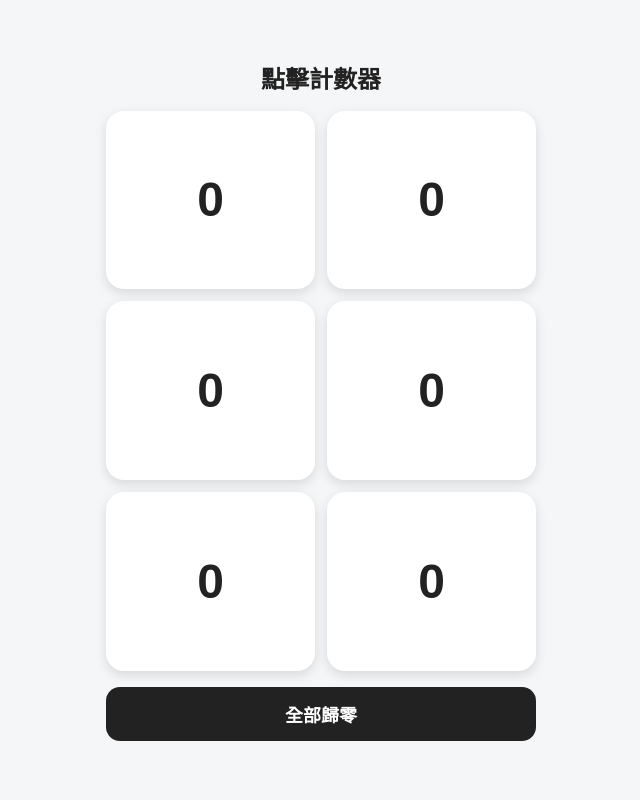
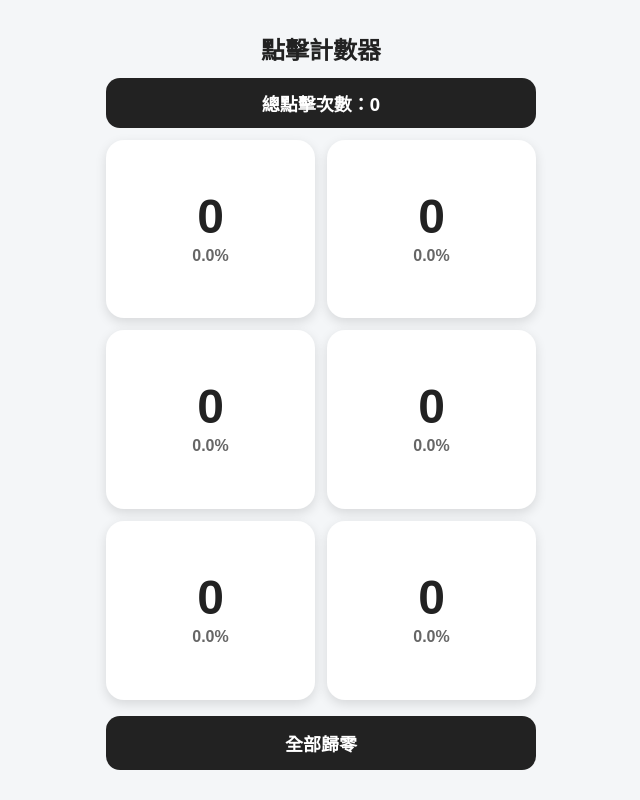
Before and after one commit to Zeke9527/ball, a plain HTML site: page index.html in a window 1280 px wide. Both pictures are taken after a click on the button "全部歸零". Shown: the whole page, without its empty margins (319-959 px from the left). Drawn offline with Linux system fonts and the light colour scheme.

Commit message:
Update index.html

```diff
--- a/index.html
+++ b/index.html
@@ -1,9 +1,11 @@
 <!DOCTYPE html>
 <html lang="zh-Hant">
+
 <head>
   <meta charset="UTF-8" />
   <meta name="viewport" content="width=device-width, initial-scale=1.0" />
   <title>6 格點擊計數器</title>
+
   <style>
     * {
       box-sizing: border-box;
@@ -28,10 +30,21 @@
     }
 
     h1 {
-      margin: 0 0 16px;
+      margin: 0 0 12px;
       text-align: center;
       font-size: 24px;
       color: #222;
+    }
+
+    .total {
+      margin-bottom: 12px;
+      padding: 12px;
+      border-radius: 14px;
+      background: #222;
+      color: #fff;
+      text-align: center;
+      font-size: 18px;
+      font-weight: 700;
     }
 
     .grid {
@@ -48,17 +61,33 @@
       border-radius: 18px;
       background: white;
       box-shadow: 0 4px 12px rgba(0, 0, 0, 0.12);
-      font-size: 48px;
-      font-weight: 700;
       color: #222;
       cursor: pointer;
       touch-action: manipulation;
       transition: transform 0.08s ease, background 0.15s ease;
+
+      display: flex;
+      flex-direction: column;
+      align-items: center;
+      justify-content: center;
+      gap: 6px;
     }
 
     .cell:active {
       transform: scale(0.96);
       background: #eaf3ff;
+    }
+
+    .count {
+      font-size: 48px;
+      font-weight: 700;
+      line-height: 1;
+    }
+
+    .rate {
+      font-size: 16px;
+      font-weight: 600;
+      color: #666;
     }
 
     .reset {
@@ -79,17 +108,45 @@
     }
   </style>
 </head>
+
 <body>
   <main class="app">
     <h1>點擊計數器</h1>
 
+    <div class="total">
+      總點擊次數：<span id="totalCount">0</span>
+    </div>
+
     <section class="grid" aria-label="六格計數器">
-      <button class="cell" type="button">0</button>
-      <button class="cell" type="button">0</button>
-      <button class="cell" type="button">0</button>
-      <button class="cell" type="button">0</button>
-      <button class="cell" type="button">0</button>
-      <button class="cell" type="button">0</button>
+      <button class="cell" type="button">
+        <span class="count">0</span>
+        <span class="rate">0%</span>
+      </button>
+
+      <button class="cell" type="button">
+        <span class="count">0</span>
+        <span class="rate">0%</span>
+      </button>
+
+      <button class="cell" type="button">
+        <span class="count">0</span>
+        <span class="rate">0%</span>
+      </button>
+
+      <button class="cell" type="button">
+        <span class="count">0</span>
+        <span class="rate">0%</span>
+      </button>
+
+      <button class="cell" type="button">
+        <span class="count">0</span>
+        <span class="rate">0%</span>
+      </button>
+
+      <button class="cell" type="button">
+        <span class="count">0</span>
+        <span class="rate">0%</span>
+      </button>
     </section>
 
     <button class="reset" type="button">全部歸零</button>
@@ -98,19 +155,41 @@
   <script>
     const cells = document.querySelectorAll(".cell");
     const resetButton = document.querySelector(".reset");
+    const totalCountText = document.querySelector("#totalCount");
 
-    cells.forEach((cell) => {
+    const counts = Array(cells.length).fill(0);
+    let totalCount = 0;
+
+    function updateDisplay() {
+      totalCountText.textContent = totalCount;
+
+      cells.forEach((cell, index) => {
+        const countText = cell.querySelector(".count");
+        const rateText = cell.querySelector(".rate");
+
+        const rate = totalCount === 0
+          ? 0
+          : (counts[index] / totalCount) * 100;
+
+        countText.textContent = counts[index];
+        rateText.textContent = `${rate.toFixed(1)}%`;
+      });
+    }
+
+    cells.forEach((cell, index) => {
       cell.addEventListener("click", () => {
-        const currentValue = Number(cell.textContent);
-        cell.textContent = currentValue + 1;
+        counts[index] += 1;
+        totalCount += 1;
+        updateDisplay();
       });
     });
 
     resetButton.addEventListener("click", () => {
-      cells.forEach((cell) => {
-        cell.textContent = "0";
-      });
+      counts.fill(0);
+      totalCount = 0;
+      updateDisplay();
     });
   </script>
 </body>
+
 </html>
```
